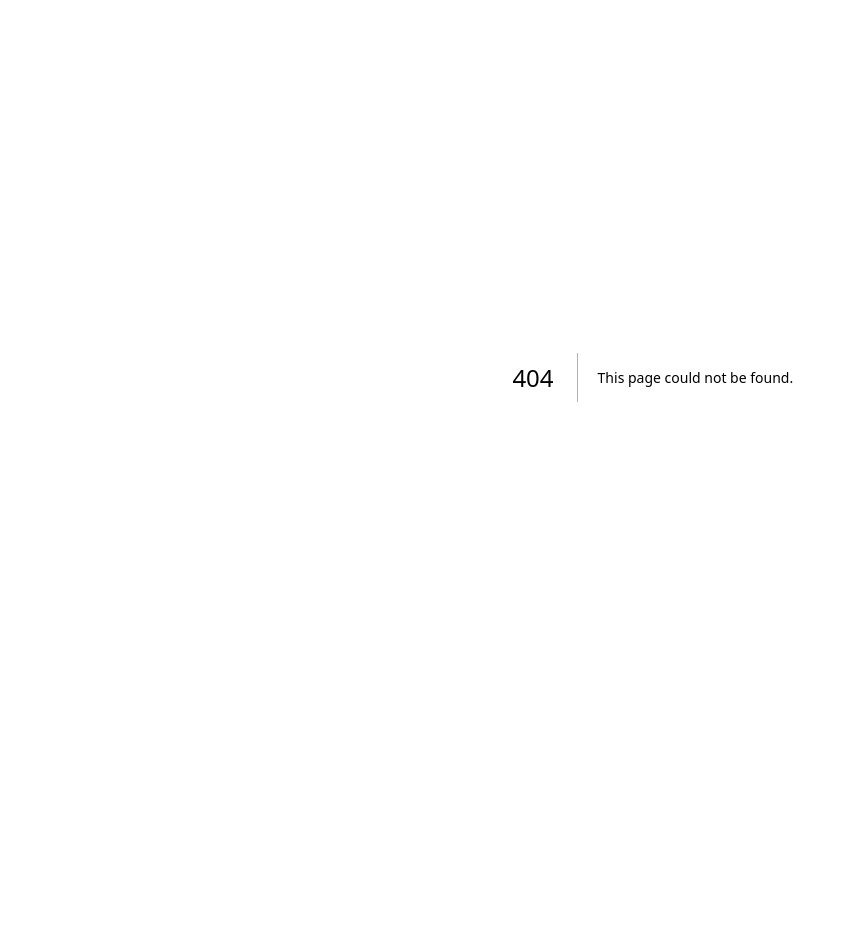
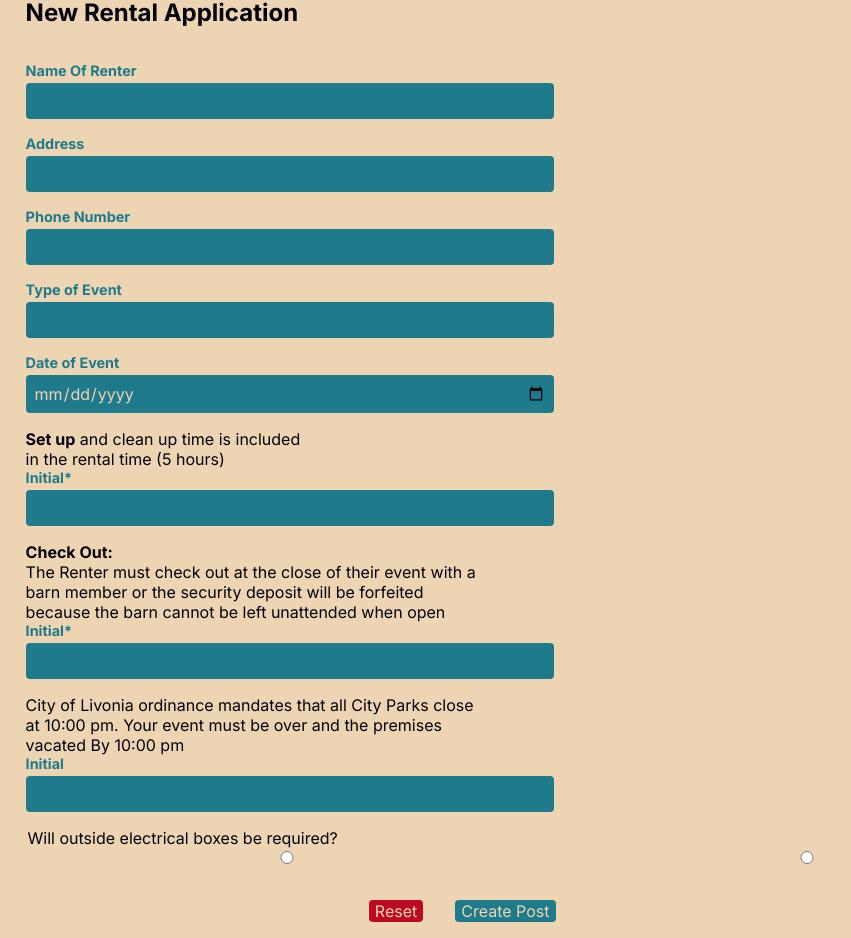
Before and after one commit to justin-gooch/Wilson-barn-website, a Next.js app in the folder wilson-barn/: page /rentals/book/1 in a window 1280 px wide. Before the commit this address had no page. Shown: the part 196-1134 px from the top of the page, without its empty margins (0-851 px from the left). Before the commit the page ends 974 px from the top, so only its background shows below. Built offline with nearby package versions, Linux system fonts and the light colour scheme.

Commit message:
feat: update rental calendar to redirect to form for creating a rental

```diff
--- a/wilson-barn/app/components/eventForm/event-form.js
+++ b/wilson-barn/app/components/eventForm/event-form.js
@@ -1,5 +1,5 @@
 'use client'
-import FormSubmit from "../../components/eventForm/form-submit";
+import FormSubmit from "../form-submit";
 import { useFormState } from 'react-dom'
 
 export default function EventForm({action}) {
--- /dev/null
+++ b/wilson-barn/app/components/rentalForm/rental-form.js
@@ -0,0 +1,87 @@
+'use client'
+import { useFormState } from 'react-dom';
+import FormSubmit from '../form-submit';
+import SignatureCanvas from 'react-signature-canvas';
+
+export default function RentalForm({action}) {
+    const [state, formAction] = useFormState(action, {});
+
+    return (<>
+        <h2>New Rental Application</h2>
+
+        <form action={formAction} >
+            <p className="form-control">
+                <label htmlFor="name">Name Of Renter</label>
+                <input type="text" id="name" name="name" />
+            </p>
+            <p className="form-control">
+                <label htmlFor="address">Address</label>
+                <input type="text" id="address" name="address" />
+            </p>
+            <p className="form-control">
+                <label htmlFor="phone">Phone Number</label>
+                <input type="text" id="phone" name="phone" />
+            </p>
+            <p className="form-control">
+                <label htmlFor="eventType">Type of Event</label>
+                <input type="text" id="eventType" name="eventType" />
+            </p>
+            <p className="form-control">
+                <label htmlFor="eventDate">Date of Event</label>
+                <input type="date" id="eventDate" name="eventDate" />
+            </p>
+            <p className="form-control">
+                <b>Set up</b> and clean up time is included
+                <br />in the rental time (5 hours)
+                <label htmlFor="setupTimeInitial">Initial*</label>
+                <input type="text" id="setupTimeInitial" name="setupTimeInitial" />
+            </p>
+            <p className="form-control">
+                <b>Check Out:</b>
+                <br />The Renter must check out at the close of their event with a
+                <br />barn member or the security deposit will be forfeited
+                <br />because the barn cannot be left unattended when open
+                <label htmlFor="checkoutInitial">Initial*</label>
+                <input type="text" id="checkoutInitial" name="checkoutInitial" />
+            </p>
+            <p className="form-control">
+                       City of Livonia ordinance mandates that all City Parks close
+                <br /> at 10:00 pm. Your event must be over and the premises
+                <br />vacated By 10:00 pm
+                <label htmlFor="closeTimeInitial">Initial</label>
+                <input type="text" id="closeTimeInitial" name="closeTimeInitial" />
+            </p>
+            <p className='form-control'>
+                <legend>Will outside electrical boxes be required?</legend>
+                <div>
+                <input type='radio' id='yesElectric' name='electric' value='yes' />
+                    <input type='radio' id='yesElectric' name='electric' value='yes' />
+
+                </div>
+
+
+            </p>
+
+
+
+            {/* <p className='form-control'>
+                <label htmlFor='initial'>Initial</label>
+                <SignatureCanvas
+                penColor='#EDD4B2'
+                canvasProps={{width: 150, height: 50, className: 'signature-canvas'}}
+                />
+            </p> */}
+
+
+
+            <p className='form-actions'>
+                <FormSubmit />
+            </p>
+
+        </form>
+    </>
+
+
+)
+
+}
--- a/wilson-barn/app/globals.css
+++ b/wilson-barn/app/globals.css
@@ -183,3 +183,31 @@ body {
   flex-direction: column;
   width: 40rem;
 }
+
+
+
+/* Rentals */
+.calendar-container {
+  display: flex;
+  flex-direction: column;
+  align-items:flex-start;
+}
+
+.book-rental {
+  display: flex;
+  width: 9vw;
+  height: 4vw;
+  align-items: center;
+  font-size: medium;
+  margin-top: 2vw;
+  gap: 2rem;
+  background-color: var(--primary);
+  color: var(--background);
+  font-weight: bold;
+  border-radius: 4px;
+}
+
+.signature-canvas {
+  background-color: var(--primary);
+  color: var(--background);
+}
--- /dev/null
+++ b/wilson-barn/app/rentals/book/[rentalDate]/page.js
@@ -0,0 +1,8 @@
+import RentalForm from "@/app/components/rentalForm/rental-form";
+
+export default function RentalFormPage({params}) {
+    return (
+        <RentalForm action={{}}/>
+    )
+
+}
--- /dev/null
+++ b/wilson-barn/app/rentals/book/page.js
@@ -0,0 +1,5 @@
+export default function bookRental() {
+    return (
+        <p>hi</p>
+    )
+}
--- a/wilson-barn/app/rentals/page.js
+++ b/wilson-barn/app/rentals/page.js
@@ -3,6 +3,7 @@ import { fetchAvailableRentalDates } from "../lib/database";
 
 export default async function Rentals() {
     const availableRentals = await fetchAvailableRentalDates();
+
 
 
     return(
@@ -13,8 +14,8 @@ export default async function Rentals() {
                 <li>Rental includes the use of the main barn area and grounds, including restrooms, electricity and limited kitchen amenities </li>
                 <li>(freezer, sink, refrigerator and microwave).  </li><li>For more information on reservations or fees please all (734) 427-4311.</li>
             </ul>
-            <h1>Available Dates</h1>
-            <Calendar availableRentals={availableRentals}/>
+            <h1>Available Rentals</h1>
+            <Calendar availableRentals={availableRentals} />
         </article>
     )
 }
```
Also changed, not shown: wilson-barn/actions/rentals.js (added, +10 -0 lines), wilson-barn/app/components/RentalCalendar/calendar.js (+15 -4 lines), wilson-barn/app/components/form-submit.js (renamed from wilson-barn/app/components/eventForm/form-submit.js), wilson-barn/app/lib/database.js.
